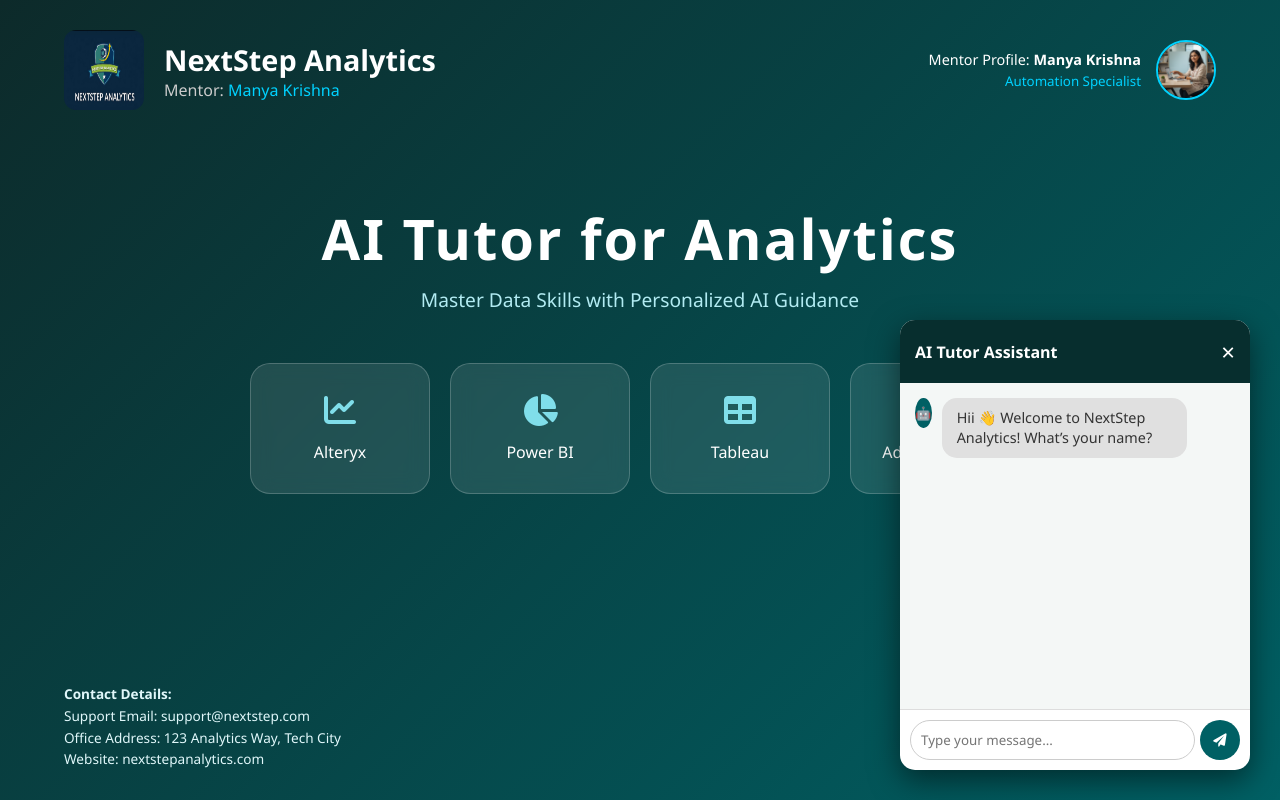
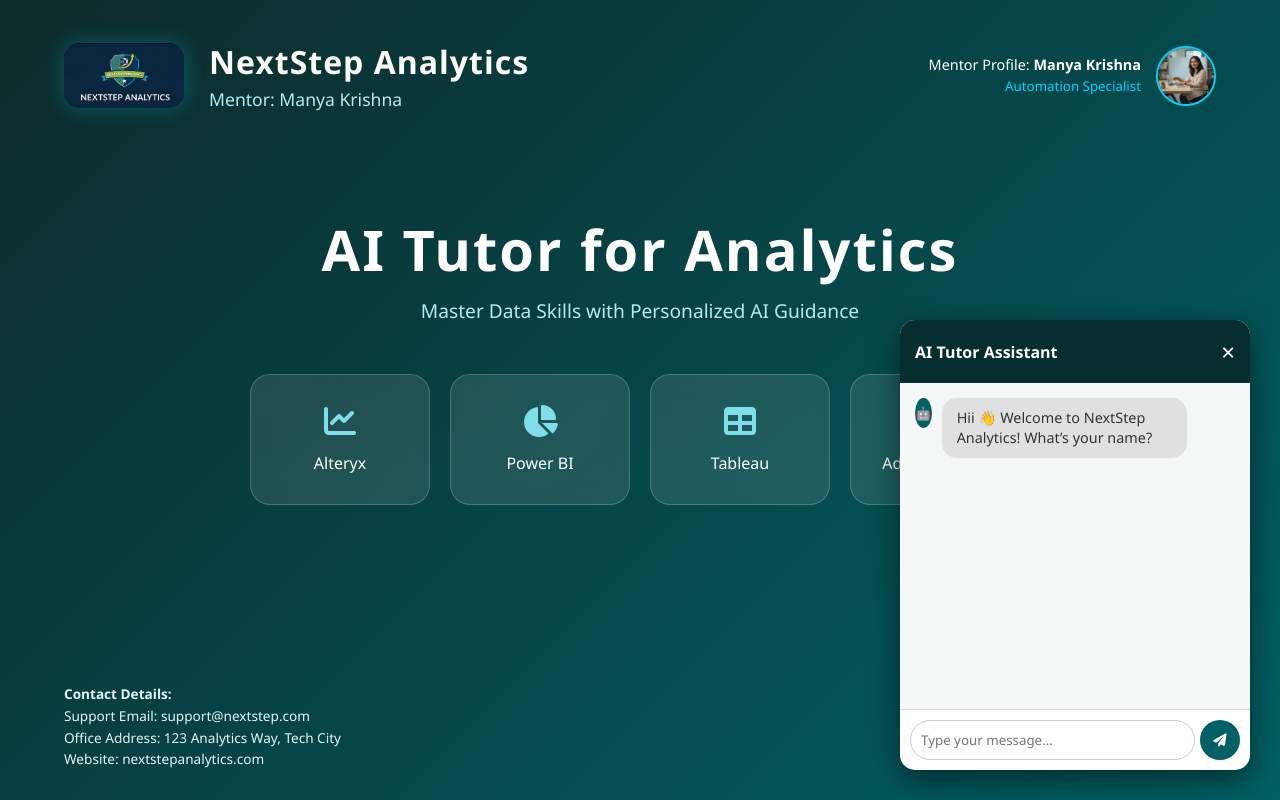
Before and after one commit to abhilash712/ai-tutor-chatbot, a plain HTML site: page index.html in a window 1280 px wide. Drawn offline with Linux system fonts and the light colour scheme.

Commit message:
updated logo to look nice

```diff
--- a/style.css
+++ b/style.css
@@ -11,13 +11,45 @@
 }
 
 /* HEADER STYLE */
-.header { display: flex; justify-content: space-between; align-items: center; padding: 10px 0; }
-.logo-group { display: flex; align-items: center; gap: 20px; }
-.logo { width: 80px; height: 80px; border-radius: 12px; }
-.brand-info h2 { font-size: 1.8rem; }
-.brand-info p { font-size: 1rem; color: #ccc; }
-.brand-info span { color: #00d2ff; }
+/* MODERN HEADER & LOGO SCALING */
+.header {
+    display: flex;
+    justify-content: space-between;
+    align-items: center;
+    padding: 20px 0; /* Increased padding for more "breathing room" */
+}
 
+.logo-group {
+    display: flex;
+    align-items: center;
+    gap: 25px;
+}
+
+.logo {
+    width: 120px;       /* Increased width for better visibility */
+    height: auto;        /* Automatic height to keep the shield shape perfect */
+    border-radius: 15px;
+    /* This adds a soft glow behind your logo shield */
+    filter: drop-shadow(0 0 10px rgba(0, 210, 255, 0.3));
+    transition: transform 0.3s ease, filter 0.3s ease;
+}
+
+.logo:hover {
+    transform: scale(1.05); /* Logo grows slightly when hovered */
+    filter: drop-shadow(0 0 20px rgba(0, 210, 255, 0.6)); /* Glow intensifies */
+}
+
+.brand-info h2 {
+    font-size: 2rem;
+    letter-spacing: 1px;
+    font-weight: 700;
+}
+
+.brand-info p {
+    font-size: 1.1rem;
+    color: #b2ebf2;
+    margin-top: 4px;
+}
 .mentor-profile { display: flex; align-items: center; gap: 15px; text-align: right; }
 .profile-img { width: 60px; height: 60px; border-radius: 50%; border: 2px solid #00d2ff; }
 .mentor-text p { font-size: 0.9rem; }
```
